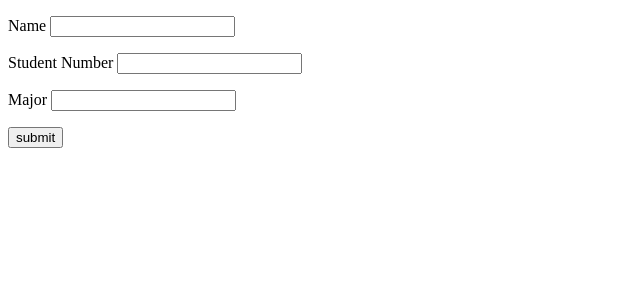
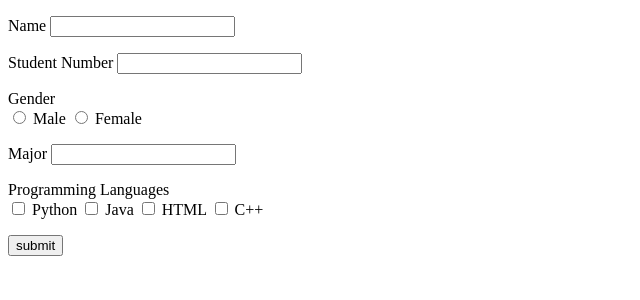
Before and after one commit to seongwonM/2024-1-OSSPrac-powerRainjo-1-MSW, a Flask app: page / in a window 1280 px wide. Shown: the top 300 px of the page, without its empty margins (0-640 px from the left). Run offline with Flask 3, Linux system fonts and the light colour scheme.

Commit message:
M input.html

```diff
--- a/flask1/templates/input.html
+++ b/flask1/templates/input.html
@@ -7,9 +7,27 @@
         Student Number
         <input type="text" id="StudentNumber" name="StudentNumber" />
       </p>
+      <p>Gender<br>
+        <input type="radio" id="male" name="gender" value="Male">
+        <label for="male">Male</label>
+        <input type="radio" id="female" name="gender" value="Female">
+        <label for="female">Female</label></p>
+
       <p>
         Major
         <input type="text" id="MajorInfo" name="MajorInfo" />
+
+      <p>Programming Languages<br>
+        <input type="checkbox" id="python" name="languages" value="Python">
+        <label for="python">Python</label>
+        <input type="checkbox" id="java" name="languages" value="Java">
+        <label for="java">Java</label>
+        <input type="checkbox" id="html" name="languages" value="HTML">
+        <label for="html">HTML</label>
+        <input type="checkbox" id="cpp" name="languages" value="C++">
+        <label for="cpp">C++</label>
+
+
       </p>
       <button type="submit" name="submit" value="submit">submit</button>
     </form>
```
